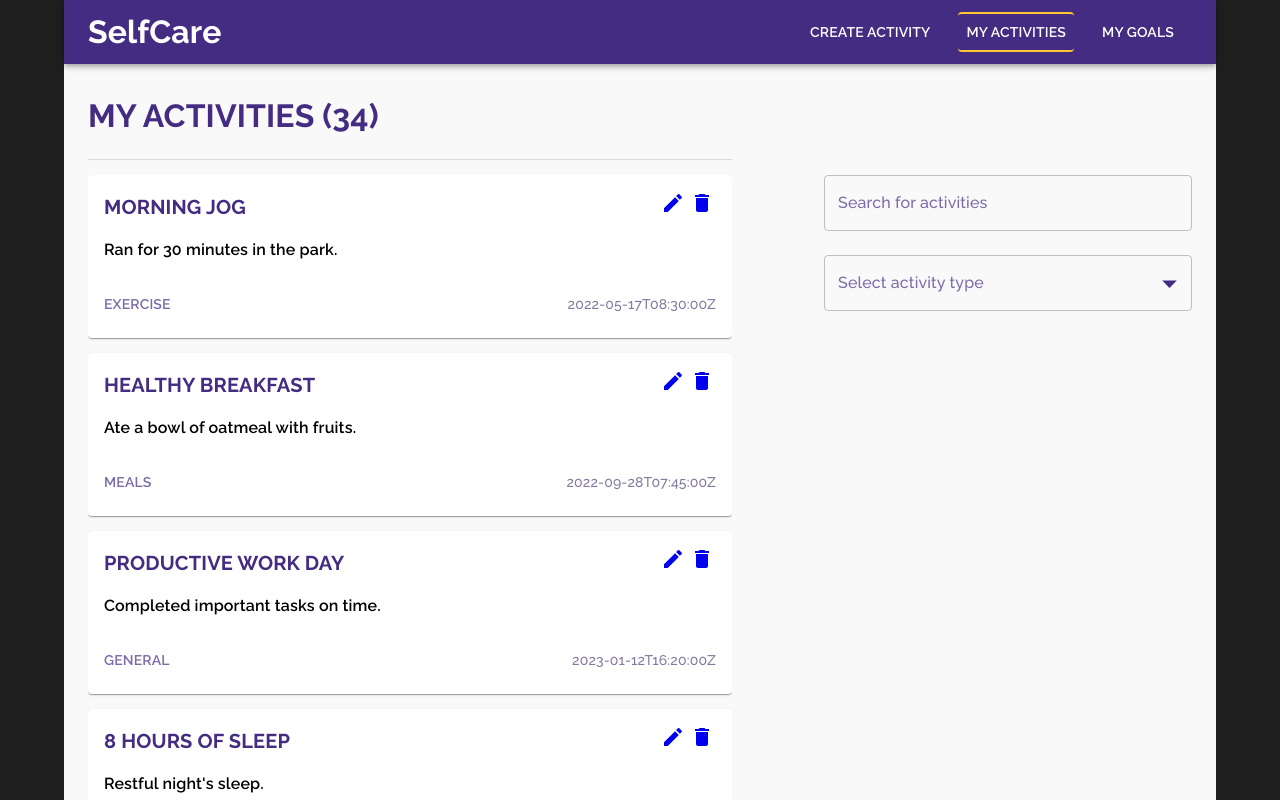
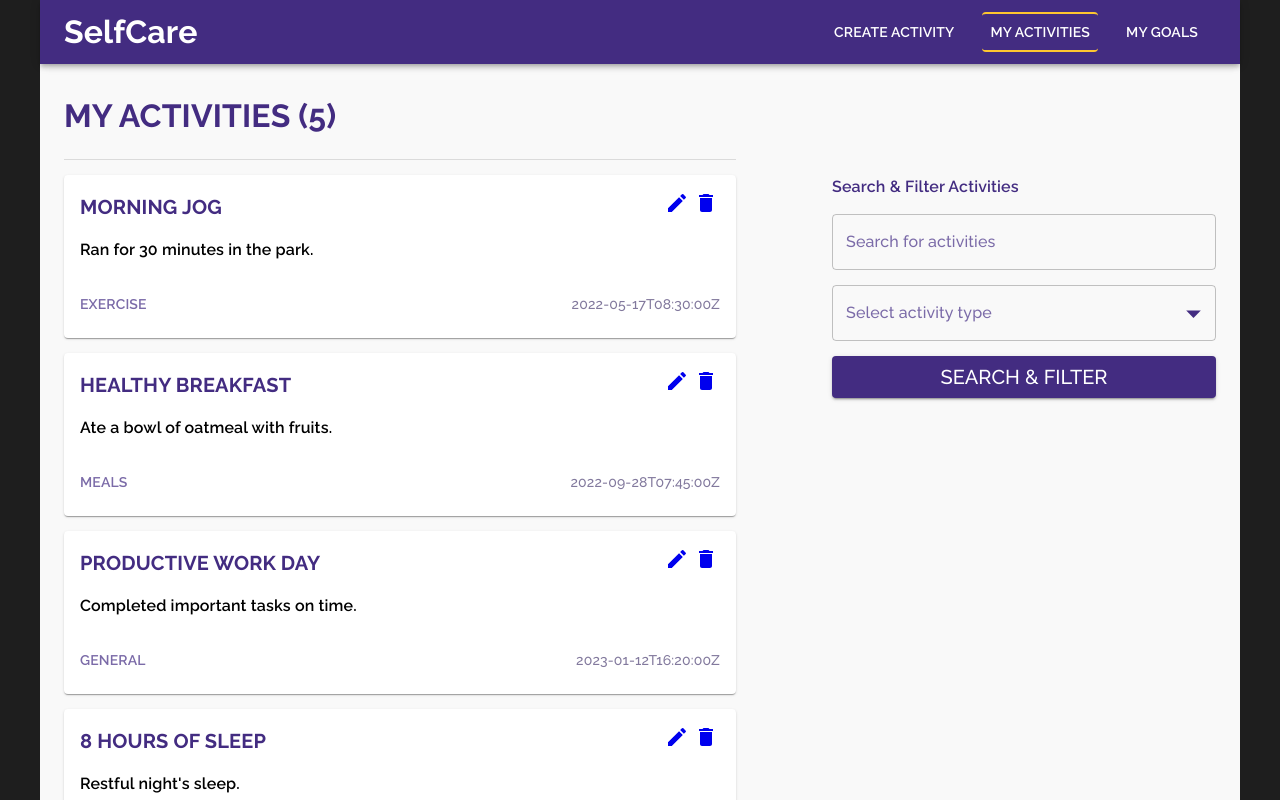
Before and after one commit to orjwan-alrajaby/-vitala-global-react-health-journal-task, a React (Create React App) app in the folder client/: page /my-activities in a window 1280 px wide. Shown: the top 800 px of the page. Built offline with nearby package versions, Linux system fonts and the light colour scheme.

Commit message:
fix myActivities UI and apply logic and state for search and filter local to the component

```diff
--- a/client/src/App.css
+++ b/client/src/App.css
@@ -5,6 +5,4 @@
 #App {
   padding: 0;
   margin: 0;
-  min-height: 100vh;
-  background-color: #1E1E1E;
 }
--- a/client/src/components/layouts/StandardLayout/index.js
+++ b/client/src/components/layouts/StandardLayout/index.js
@@ -6,12 +6,28 @@ import COLORS from 'theme/colors';
 import { StyledContainer, StyledBox } from "./styles.js"
 
 const StandardLayout = () => {
-  return <StyledContainer maxWidth="lg">
-    <NavigationBar />
-    <StyledBox sx={{ bgcolor: COLORS.background, height: '100vh', minHeight: "100vh", maxHeight: "100vh", overflow: "auto", padding: "24px" }}>
-      <Outlet />
-    </StyledBox>
-  </StyledContainer>
+  return <Box sx={{
+    bgcolor: "#1E1E1E",
+    minHeight: "100vh",
+    paddingRight: "0px",
+    paddingLeft: "0px",
+  }}>
+    <StyledContainer maxWidth="lg" sx={{
+      paddingRight: "0px",
+      paddingLeft: "0px",
+      backgroundColor: COLORS.background,
+      minHeight: "100vh",
+    }}>
+      <Box>
+        <NavigationBar />
+        <StyledBox>
+          <Outlet />
+        </StyledBox>
+      </Box>
+    </StyledContainer>
+  </Box>
 }
 
 export default StandardLayout;
+
+// 64 + 48 + 36 = c
--- a/client/src/components/layouts/StandardLayout/styles.js
+++ b/client/src/components/layouts/StandardLayout/styles.js
@@ -1,14 +1,17 @@
 import { styled } from '@mui/system';
 import { Container, Box } from '@mui/material';
+import COLORS from 'theme/colors';
 
 export const StyledContainer = styled(Container)(({ theme }) => ({
-  [theme.breakpoints.down("lg")]: {
-    padding: "0px",
+  [theme.breakpoints.up("sm")]: {
+    paddingRight: "0px",
+    paddingLeft: "0px"
   }
 }));
 
 export const StyledBox = styled(Box)(({ theme }) => ({
+  padding: "24px",
   [theme.breakpoints.down("sm")]: {
-    padding: "24px 12px",
-  }
+  padding: "24px 12px",
+}
 }));
--- a/client/src/components/pages/Home/index.js
+++ b/client/src/components/pages/Home/index.js
@@ -14,7 +14,7 @@ const HomePage = () => {
     display: "flex",
     justifyContent: "center",
     alignItems: "center",
-    height: "100vh"
+    height: "800px"
   }}>
     <CircularProgress />
   </Box>
--- a/client/src/components/pages/MyActivities/index.js
+++ b/client/src/components/pages/MyActivities/index.js
@@ -1,34 +1,55 @@
-import React, { useEffect, useState } from 'react';
+import React, { useCallback, useEffect, useState } from 'react';
 import { Box, FormControl, Typography } from '@mui/material';
-import { CustomDivider, SearchBar, EntriesList, BasicSelect } from 'components/shared';
+import { CustomDivider, SearchBar, EntriesList, BasicSelect, Button } from 'components/shared';
 import Grid from '@mui/material/Grid';
 import { ACTIVITIES } from "database";
 import { typeOptions } from "constants/typeOptions";
 
-
 const MyActivitiesPage = () => {
-  const [data, setData] = useState({
-    type: "",
-    search: "",
+  const [list, setList] = useState(ACTIVITIES || []);
+  const [filters, setFilters] = useState({
+    searchTerm: "",
+    typeOption: ""
   });
 
-  const handleChange = ({ target: { name, value } }) => {
-    const keyName = name || "type";
-    setData((prev) => ({
+  const handleSearchClick = useCallback((e) => {
+    e.preventDefault();
+    let filtered = [];
+    if (!!!filters.searchTerm && !!!filters.typeOption) {
+      filtered = ACTIVITIES;
+    } else if (filters.searchTerm && filters.typeOption) {
+      filtered = ACTIVITIES.filter(ele => ele.title.toLowerCase().includes(filters.searchTerm) && ele.type.toLowerCase() === filters.typeOption);
+    } else if (filters.searchTerm) {
+      filtered = ACTIVITIES.filter(ele => ele.title.includes(filters.searchTerm));
+    } else if (filters.typeOption) {
+      filtered = ACTIVITIES.filter(ele => ele.type.toLowerCase() === filters.typeOption);
+    }
+    setList(filtered)
+  }, [filters.searchTerm, filters.typeOption]);
+
+  const handleFiltersChange = useCallback(({ target: { value } }, keyName) => {
+    const lowercase_val = value.toLowerCase();
+    setFilters((prev) => ({
       ...prev,
-      [keyName]: value
+      [keyName]: lowercase_val
     }));
-  };
+  }, [])
 
-  const handleSubmit = (e) => {
-    e.preventDefault();
-  }
+  useEffect(() => {
+    console.log("filters", filters)
+  }, [filters])
+
+  useEffect(() => {
+    console.log("list", list)
+  }, [list])
 
   return (
     <Box>
       <Grid container justifyContent="space-between">
         <Grid item xs={12} sm={7}>
-          <Typography variant="h2" component="h1">MY ACTIVITIES (34)</Typography>
+          <Typography variant="h2" component="h1">
+            MY ACTIVITIES {ACTIVITIES.length && `(${list.length})`}
+          </Typography>
         </Grid>
         <Grid item xs={12} sm={7}>
           <CustomDivider marginy="15px" />
@@ -41,43 +62,53 @@ const MyActivitiesPage = () => {
           xs: "column-reverse",
           sm: "row",
         }}
+        rowSpacing={{ xs: 6 }}
       >
         <Grid item xs={12} sm={7}>
-          <EntriesList itemsList={ACTIVITIES} />
+          {
+            list && list.length > 0 ? <EntriesList itemsList={list} /> : <Typography variant="h4" color="red">
+              No activities were found!
+            </Typography>
+          }
         </Grid>
         <Grid item xs={6} sm={4}>
+          <form>
+            <Box sx={{ display: "flex", justifyContent: "space-between" }}>
+              <Typography variant="subtitle2" color="primary" sx={{ paddingBottom: "15px" }}>Search & Filter Activities</Typography>
+            </Box>
+            <Box>
               <FormControl
                 sx={{
                   display: "block",
-              paddingBottom: "24px",
+                  paddingBottom: "15px"
                 }}
               >
                 <SearchBar
                   name="search"
                   label="Search for activities"
                   fullWidth={true}
-              handleSubmit={handleSubmit}
-              handleInputChange={handleChange}
-              value={data.search}
+                  handleInputChange={(e) => handleFiltersChange(e, "searchTerm")}
+                  value={filters.searchTerm}
                 />
               </FormControl>
               <FormControl
-            sx={{ display: "block", paddingBottom: "24px" }}
+                sx={{ display: "block", paddingBottom: "15px" }}
               >
-
                 <BasicSelect
                   label="Select activity type"
                   placeholder="Select activity type"
                   options={typeOptions}
-              value={data.type}
-              handleSelectChange={handleChange}
+                  value={filters.typeOption}
+                  handleSelectChange={(e) => handleFiltersChange(e, "typeOption")}
                 />
               </FormControl>
+            </Box>
+            <Button label="Search & Filter" styles={{ maxWidth: "none" }} onClick={handleSearchClick} />
+          </form>
         </Grid>
       </Grid>
     </Box>
   );
 }
 
-
 export default MyActivitiesPage;
--- a/client/src/components/shared/Button/index.js
+++ b/client/src/components/shared/Button/index.js
@@ -2,7 +2,7 @@ import React from "react"
 import MuiButton from '@mui/material/Button';
 import { CircularProgress, Typography } from "@mui/material";
 
-const Button = ({ label, onClick, variant, isLoading }) => {
+const Button = ({ label, onClick, variant, isLoading, styles }) => {
   return <MuiButton
     variant={variant || "contained"}
     color="primary"
@@ -11,12 +11,13 @@ const Button = ({ label, onClick, variant, isLoading }) => {
       width: "100%",
       height: "42px",
       maxWidth: "479px",
+      ...styles
     }}
     onSubmit={onClick}
     onClick={onClick}
     disabled={isLoading}
   >
-    <Typography variant="h4" color="white" sx={{
+    <Typography variant="subtitle1" color="white" sx={{
       position: "relative"
     }}>{label}
       {isLoading && <CircularProgress color="primary" size={20} sx={{
--- a/client/src/components/shared/EntriesList/index.js
+++ b/client/src/components/shared/EntriesList/index.js
@@ -6,7 +6,7 @@ import EntryCard from '../EntryCard';
 
 const EntriesList = ({ itemsList = [1, 2, 3, 4, 5, 6, 7, 8] }) => {
   return (
-    <List sx={{ overflowY: "scroll", padding: "0px" }}>
+    <List sx={{ padding: "0px" }}>
       {itemsList.map(ele => <ListItem key={ele.id} sx={{ padding: "0px 0px 15px" }}>
         <EntryCard {...ele} />
       </ListItem>)}
--- a/client/src/components/shared/SearchBar/index.js
+++ b/client/src/components/shared/SearchBar/index.js
@@ -1,6 +1,5 @@
-import React, { useEffect, useState } from "react"
-import { Button, TextField } from '@mui/material';
-import COLORS from "theme/colors"
+import React from "react"
+import { TextField } from '@mui/material';
 
 const SearchBar = ({
   name,
@@ -8,11 +7,9 @@ const SearchBar = ({
   placeholder,
   value,
   handleInputChange,
-  handleSubmit,
   fullWidth = false
 }) => {
-  return <form onSubmit={handleSubmit}>
-    <TextField
+  return <TextField
     id="outlined-textfield"
     variant="outlined"
     name={name}
@@ -22,8 +19,6 @@ const SearchBar = ({
     value={value}
     fullWidth={fullWidth}
   />
-    <Button sx={{ display: "none" }} type="submit" />
-  </form>
 }
 
 export default SearchBar
--- a/client/src/constants/typeOptions.js
+++ b/client/src/constants/typeOptions.js
@@ -1,9 +1,10 @@
 const typeOptions = [
-  { id: 1, name: "General", value: "general" },
-  { id: 2, name: "Exercise", value: "exercise" },
-  { id: 3, name: "Meals", value: "meals" },
-  { id: 4, name: "Water", value: "water" },
-  { id: 5, name: "Mood", value: "mood" }
+  { id: 1, name: "None", value: "" },
+  { id: 2, name: "General", value: "general" },
+  { id: 3, name: "Exercise", value: "exercise" },
+  { id: 4, name: "Meals", value: "meals" },
+  { id: 5, name: "Water", value: "water" },
+  { id: 6, name: "Mood", value: "mood" }
 ];
 
 export { typeOptions };
```
Lines whose indentation alone changed are shown as unchanged.
